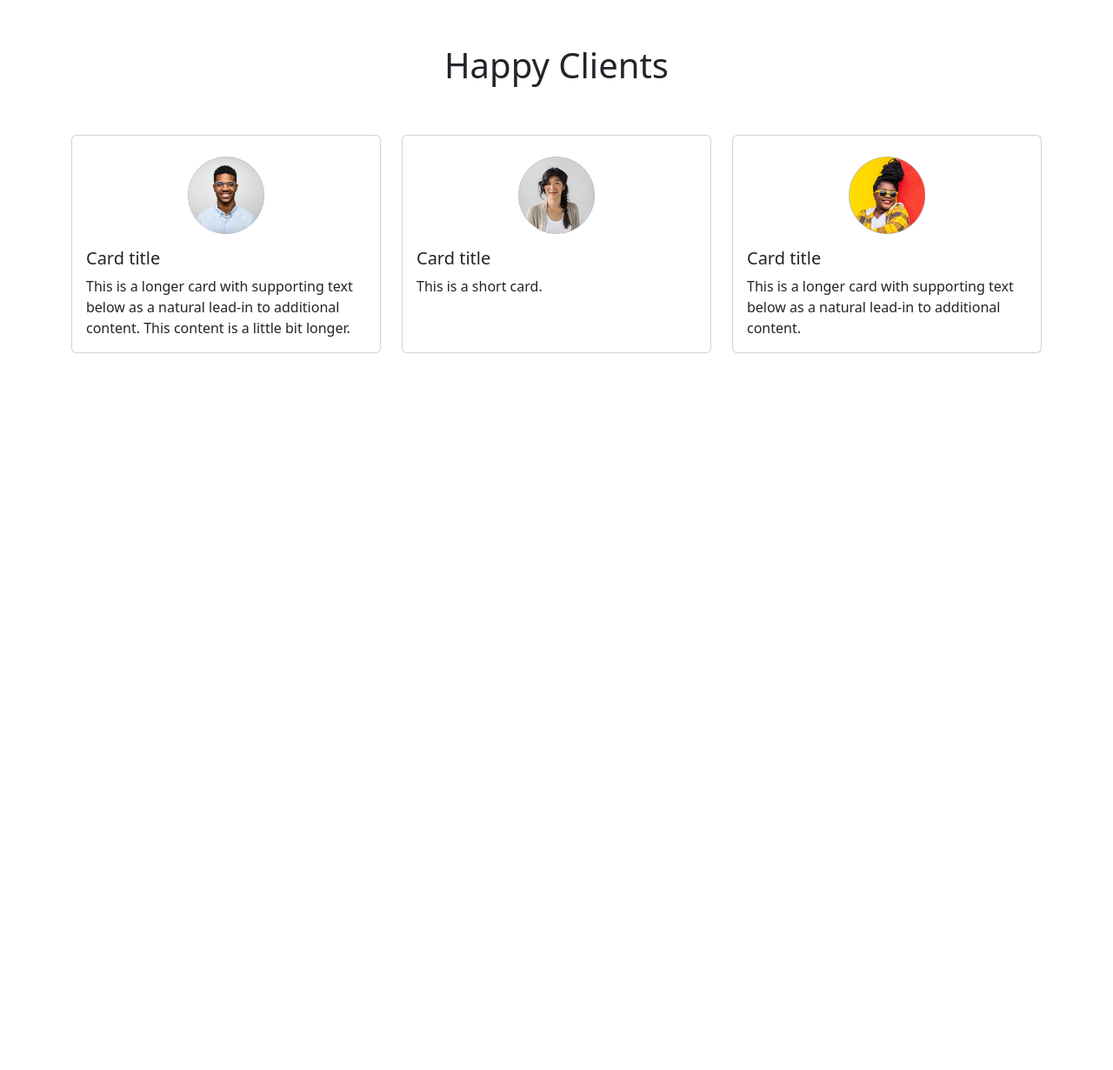
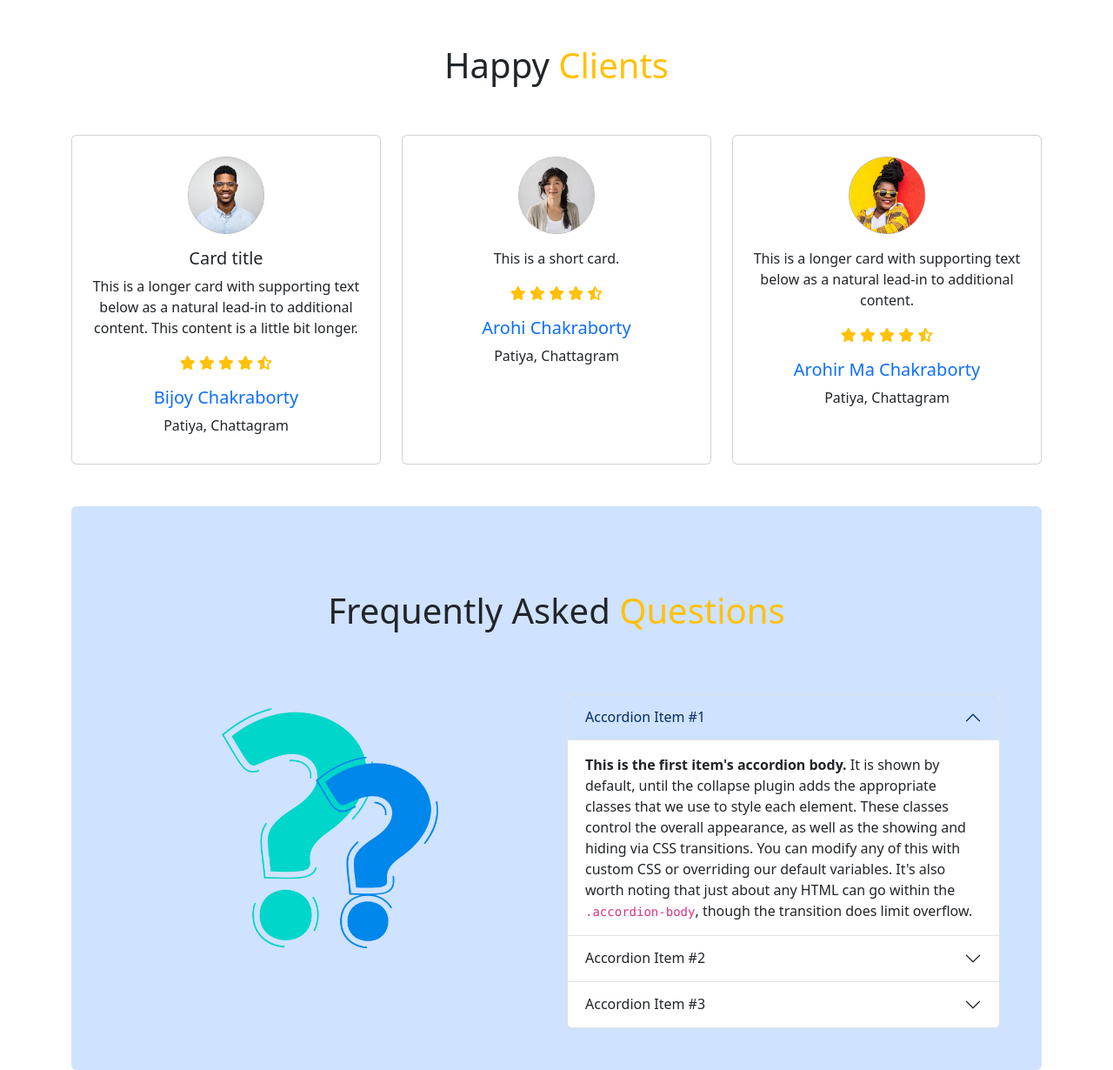
Before and after one commit to Bijoychakraborty/Bikers-zone, a plain HTML site: page index.html in a window 1280 px wide. Shown: the part 1693-2923 px from the top of the page at 87% size. Before the commit the page ends 2099 px from the top, so only its background shows below. Drawn offline with nearby package versions, Linux system fonts and the light colour scheme.

Commit message:
added arival

```diff
--- a/index.html
+++ b/index.html
@@ -6,6 +6,7 @@
     <title>Bootstrap demo</title>
     <link href="https://cdn.jsdelivr.net/npm/bootstrap@5.3.0-alpha1/dist/css/bootstrap.min.css" rel="stylesheet" integrity="sha384-GLhlTQ8iRABdZLl6O3oVMWSktQOp6b7In1Zl3/Jr59b6EGGoI1aFkw7cmDA6j6gD" crossorigin="anonymous">
     <link rel="stylesheet" href="styles/style.css">
+    <script src="https://kit.fontawesome.com/c41f3d4861.js" crossorigin="anonymous"></script>
   </head>
   <body class="container-lg">
     <header>
@@ -182,37 +183,115 @@
 
         <!-- Happy clients sections -->
    <section class="mt-5">
-    <h1 class="text-center py-5"> Happy Clients</h1>
+    <h1 class="text-center py-5"> Happy <span class="text-warning">Clients</span></h1>
 
     <div class="row row-cols-1 row-cols-md-3 g-4">
       <div class="col">
-        <div class="card h-100">
+        <div class="card text-center h-100">
           <img src="images/user-1.png" class="w-25 mt-4 text-center mx-auto  card-img-top" alt="...">
           <div class="card-body">
             <h5 class="card-title">Card title</h5>
             <p class="card-text">This is a longer card with supporting text below as a natural lead-in to additional content. This content is a little bit longer.</p>
+    <p class="text-warning">
+      <i class="fa-solid fa-star"></i>
+      <i class="fa-solid fa-star"></i>
+      <i class="fa-solid fa-star"></i>
+      <i class="fa-solid fa-star"></i>
+      <i class="fa-solid fa-star-half-stroke"></i>
+    </p>
+    <h5 class="text-primary">Bijoy Chakraborty</h5>
+    <p>Patiya, Chattagram</p>
           </div>
         </div>
       </div>
       <div class="col">
-        <div class="card h-100">
+        <div class="card text-center h-100">
           <img src="images/user-2.png" class="w-25 mt-4 text-center mx-auto  card-img-top" alt="...">
           <div class="card-body">
-            <h5 class="card-title">Card title</h5>
             <p class="card-text">This is a short card.</p>
+          <p class="text-warning">
+            <i class="fa-solid fa-star"></i>
+            <i class="fa-solid fa-star"></i>
+            <i class="fa-solid fa-star"></i>
+            <i class="fa-solid fa-star"></i>
+            <i class="fa-solid fa-star-half-stroke"></i>
+          </p>
+          <h5 class="text-primary">Arohi Chakraborty</h5>
+          <p>Patiya, Chattagram</p>
           </div>
         </div>
       </div>
       <div class="col">
-        <div class="card h-100">
+        <div class="card text-center h-100">
           <img src="images/user-3.png" class="w-25 mt-4 text-center mx-auto  card-img-top" alt="...">
           <div class="card-body">
-            <h5 class="card-title">Card title</h5>
+
             <p class="card-text">This is a longer card with supporting text below as a natural lead-in to additional content.</p>
+        <p class="text-warning">
+          <i class="fa-solid fa-star"></i>
+          <i class="fa-solid fa-star"></i>
+          <i class="fa-solid fa-star"></i>
+          <i class="fa-solid fa-star"></i>
+          <i class="fa-solid fa-star-half-stroke"></i>
+        </p>
+        <h5 class="text-primary">Arohir Ma Chakraborty</h5>
+        <p>Patiya, Chattagram</p>
           </div>
         </div>
       </div>
 
+    </div>
+   </section>
+
+
+   <!-- Faq sections -->
+   <section class="mt-5 py-5 bg-primary-subtle rounded
+   ">
+    <h1 class="mt-5  text-center" >Frequently Asked <span class="text-warning">Questions</span></h1>
+    <div class="row row-cols-1 row-cols-md-2 mt-5 px-5 g-4 ">
+      <div class="col text-center">
+        <img class="w-50 mt-3" src="images/faq.png" alt="">
+      </div>
+      <div class="col">
+        <div class="accordion" id="accordionExample">
+          <div class="accordion-item">
+            <h2 class="accordion-header" id="headingOne">
+              <button class="accordion-button" type="button" data-bs-toggle="collapse" data-bs-target="#collapseOne" aria-expanded="true" aria-controls="collapseOne">
+                Accordion Item #1
+              </button>
+            </h2>
+            <div id="collapseOne" class="accordion-collapse collapse show" aria-labelledby="headingOne" data-bs-parent="#accordionExample">
+              <div class="accordion-body">
+                <strong>This is the first item's accordion body.</strong> It is shown by default, until the collapse plugin adds the appropriate classes that we use to style each element. These classes control the overall appearance, as well as the showing and hiding via CSS transitions. You can modify any of this with custom CSS or overriding our default variables. It's also worth noting that just about any HTML can go within the <code>.accordion-body</code>, though the transition does limit overflow.
+              </div>
+            </div>
+          </div>
+          <div class="accordion-item">
+            <h2 class="accordion-header" id="headingTwo">
+              <button class="accordion-button collapsed" type="button" data-bs-toggle="collapse" data-bs-target="#collapseTwo" aria-expanded="false" aria-controls="collapseTwo">
+                Accordion Item #2
+              </button>
+            </h2>
+            <div id="collapseTwo" class="accordion-collapse collapse" aria-labelledby="headingTwo" data-bs-parent="#accordionExample">
+              <div class="accordion-body">
+                <strong>This is the second item's accordion body.</strong> It is hidden by default, until the collapse plugin adds the appropriate classes that we use to style each element. These classes control the overall appearance, as well as the showing and hiding via CSS transitions. You can modify any of this with custom CSS or overriding our default variables. It's also worth noting that just about any HTML can go within the <code>.accordion-body</code>, though the transition does limit overflow.
+              </div>
+            </div>
+          </div>
+          <div class="accordion-item">
+            <h2 class="accordion-header" id="headingThree">
+              <button class="accordion-button collapsed" type="button" data-bs-toggle="collapse" data-bs-target="#collapseThree" aria-expanded="false" aria-controls="collapseThree">
+                Accordion Item #3
+              </button>
+            </h2>
+            <div id="collapseThree" class="accordion-collapse collapse" aria-labelledby="headingThree" data-bs-parent="#accordionExample">
+              <div class="accordion-body">
+                <strong>This is the third item's accordion body.</strong> It is hidden by default, until the collapse plugin adds the appropriate classes that we use to style each element. These classes control the overall appearance, as well as the showing and hiding via CSS transitions. You can modify any of this with custom CSS or overriding our default variables. It's also worth noting that just about any HTML can go within the <code>.accordion-body</code>, though the transition does limit overflow.
+              </div>
+            </div>
+          </div>
+        </div>
+      </div>
     </div>
    </section>
 
```
